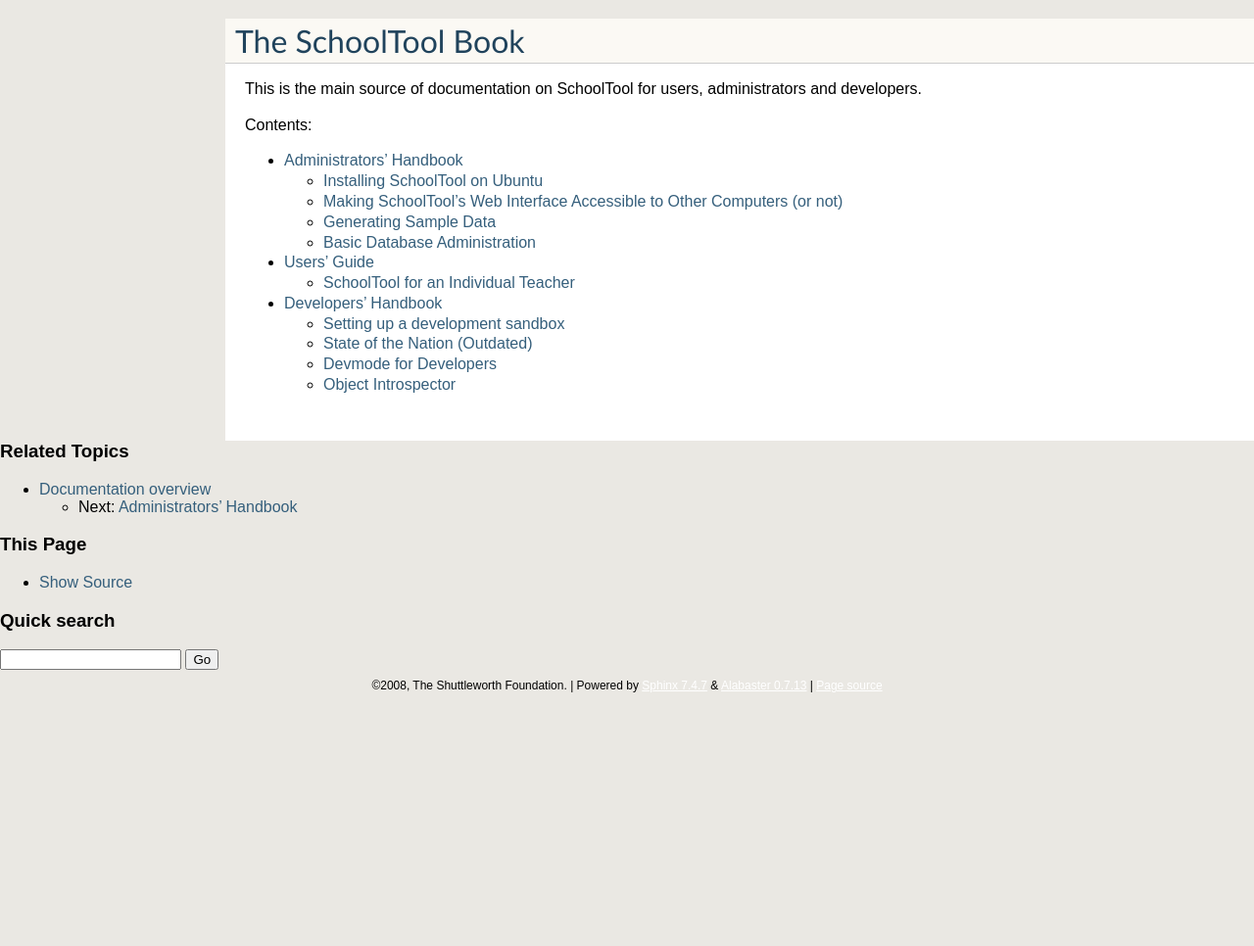
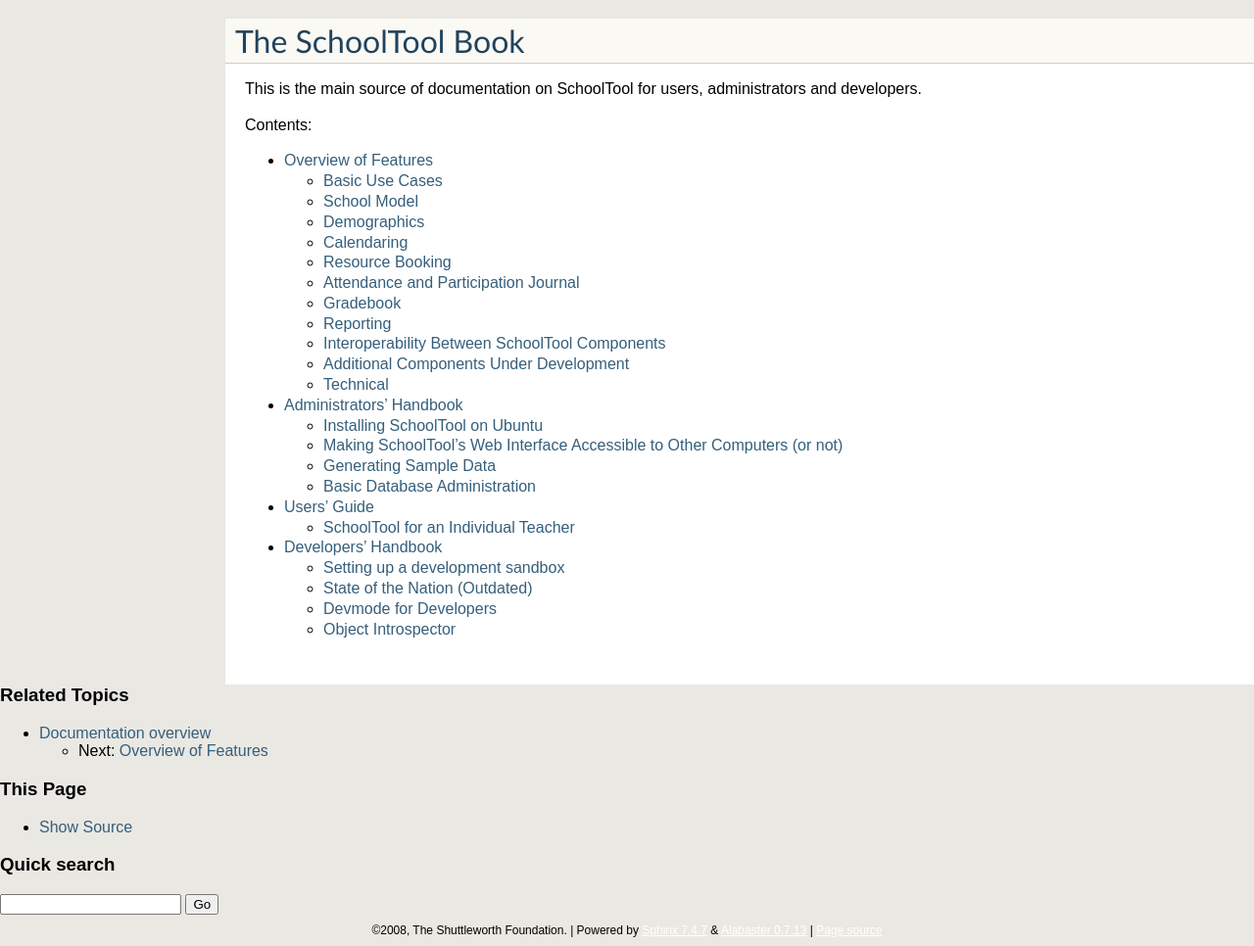
Before and after one commit to schooltool-project/schooltool-book, a Sphinx documentation site: the page built from source/index.rst, in a window 1280 px wide. Shown: the whole page at 98% size. Built offline with Sphinx 7.4.7, drawn with Linux system fonts in a browser that asks for light colours; before the commit the page ends 900 px from its top, so only the background shows below that; some of the changed lines change nothing that is shown.

Commit message:
added features page

```diff
--- a/source/index.rst
+++ b/source/index.rst
@@ -12,6 +12,7 @@
 .. toctree::
    :maxdepth: 2
 
+   intrepid-features
    administrators
    users
    developers
--- /dev/null
+++ b/source/intrepid-features.rst
@@ -0,0 +1,133 @@
+Overview of Features
+====================
+
+Basic Use Cases
+---------------
+
+SchoolTool is configured by default to act as what is often called a "student information system" or SIS.  The focus is on tracking information related to students.  It is a subset of a complete "management information system" or MIS for schools, which might also cover systems like accounting.
+
+SchoolTool is not a "learning managment system," or LMS, such as Moodle, although they share some overlapping components, such as a gradebook.  SchoolTool does not contain curriculum or learning objects.  One way to differentiate between SIS and LMS roles is note that LMS's don't print student report cards, while SIS's do.  SIS data focuses on students; the LMS is organized around courses.
+
+SchoolTool is designed for extensibility, however, so we hope that in collaboration with outside users, governments and vendors SchoolTool will offer more functionality beyond basic SIS components in the future.
+
+Because SchoolTool is free and easy to install, it can also practically be deployed and used within a school by a small subset of teachers, or even installed on a laptop or desktop PC and used by a single teacher as an online gradebook or attendance journal.  Likewise, schools can use individual components of SchoolTool, such as resource booking, without committing to using it as a complete student information system.
+
+Currently, the primary use case for SchoolTool is for one server instance corresponding to one school.  You can handle multiple schools by running multiple server processes (software) on one physical server (hardware).  Managing multiple schools efficiently is a long-term goal for SchoolTool.  It is possible in some cases to track specific data about several similar schools on one SchoolTool instance.
+
+School Model
+------------
+
+* Persons: Default roles for people are students, teachers, school administrators, and site administrators (technical).  Parent access is planned for future releases.  People can be imported and exported from text files.  By design all people can log in, but currently our development focus has been on teacher and administrator views.  If people are not assigned passwords, they cannot log in.
+
+* Groups: Create arbitrary groups of people representing school organizations, clubs, teams, etc.  Group rosters can be imported from text files.
+
+* Courses and sections: Courses define blocks of curriculum; e.g., 1st grade Math, 9th grade English.  Sections are the groupings of teachers and students working on a course; e.g., Mr. Hoffman's 9:30 Algebra I class, Fall 2009 semester.  Courses and sections can be imported from text files.
+
+* Years and terms: Years are the longest block of time in SchoolTool.  The transition between years represents a regular point of significant reorganization within the school; e.g., when most students are promoted, teachers hired, etc.).  Terms define when sections begin and end.
+
+* Timetables: Timetables define when sections meet during the week.  This is the school's "bell schedule."  SchoolTool handles simple timetables; e.g., classes meet the same time every day; and many complex ones, such as rotating schedules and schedules with different start and end times on different days of the week.  SchoolTool does not currently generate class rosters or automatically schedule sections into rooms and times.  It tracks the timetables you enter or import.
+
+* Resources: SchoolTool allows you to manage and track shared resources.  These are divided into "locations" and "resources," with further user-created types such as "classrooms" or "projectors."  Each has additional meta-data, such as the seating capacity of a location.  Resources can be imported from a text file.
+
+Demographics
+------------
+
+SchoolTool 2008.10 has a simple implementation of demographics, tracking the following data: first name, last name, gender, email, phone, birth date and advisor.  Based on user feedback, we will add to this to create a more complete default schema for SchoolTool 2009.04.  We will also help local developers create custom demographic schemas.
+
+In the long run we hope to support end-user customizable demographic fields.
+
+Calendaring
+-----------
+
+* SchoolTool automatically creates a web-based calendar for every person, group, resource, and section.  There is also a school-wide calendar that can be displayed on the front page of SchoolTool.
+
+* Person calendars are private.  By default, group and section calendars are visible only to members.
+
+* Like iCal, Google Calendar, and other popular calendaring applications, SchoolTool allows users to "overlay" events from other calendars on their personal calendar.  For example, by default, a student sees events from all sections they are enrolled in and the school-wide calendar.
+
+* Calendars are aware of the school timetable, so by default new events will start and end at the beginning and end of class periods.
+
+* Users can create single or repeating events.  Teachers can edit section events to note tests, assignment and other class information.
+
+* Calendars can be imported and exported to other popular applications like iCal and Google Calendar using the iCal (.ics) format.
+
+Resource Booking
+----------------
+
+Teachers, administrators and managers can schedule shared resources via their calendar.  This component is fairly mature and stable; some schools may use SchoolTool for this functionality alone.
+
+How it works:
+
+* A teacher, administrator or manager selects and existing calendar event or creates a new one.
+
+* He or she can then select the type of resource he needs; SchoolTool returns a list of the resources of that type which are available or already booked.
+
+* The user can then add an available resource to the event; an event at the same time is added to the resource's calendar.
+
+Users can monitor or print the schedule for each resource by viewing its calendar.
+
+Attendance and Participation Journal
+------------------------------------
+
+SchoolTool provides a simple attendance and participation journal for each section which allows a teacher to track absences and tardies, and optionally assign each student a numeric score for each class meeting.  Each meeting of a section can also be assigned a description.  The teacher can add a cumulative attendance/participation grade for the term.
+
+Individual entries in the journal grid are stored to the server without requiring a page reload using Ajax.  The journal displays average participation scores and total absences for the term.
+
+The current system is adequate for teacher record keeping and providing basic data for report cards.  We have not implemented a full workflow to manage excused and unexcused absences for a school with strict legal requirements, such as US public schools.  We will focus on improving the user experience and reports for this simpler case first.
+
+The attendance journal was created in collaboration with faculty from the Vilnius Lyceum in Vilnius, Lithuania.
+
+Gradebook
+---------
+
+SchoolTool includes a basic assignment-oriented gradebook for each section.  Each section can have multiple spreadsheet worksheets.  Teachers create assignments (or "activities") that are organized and may be weighted by category, such as "exam" or "presentation."  Grades can be assigned by a variety of systems, including point values and letter grades.  Additional scoring systems can be added in code; suggestions are welcome.
+
+The gradebook is fairly complete in functionality, but still rough around the edges, and gradebooks are imfamously full of edge cases.  Beta testing is strongly encouraged!  Let us know what needs fixing.
+
+Reporting
+---------
+
+SchoolTool's printed reports are generated using the free and powerful ReportLab library.  Now that SchoolTool can capture a variety of data for a school, we need your feedback on exactly what kind of reports are needed at your school.  Creating a set of high quality printable and web-viewable reports is a priority for development.  Let us know what you need!
+
+Interoperability Between SchoolTool Components
+----------------------------------------------
+
+SchoolTool 2008.10.1 does not support some rather obvious kinds of interaction between components, such as displaying the attendance journal grade in the gradebook, or adding gradebook assignments to student calendars.  We will be working on adding "low hanging fruit" like this to the 2009.4 release.
+
+Additional Components Under Development
+---------------------------------------
+
+There are two additional SchoolTool components being tested at two US high schools.  Each is a powerful and compelling application in its own right, and an example of the kind of user-driven extensions we hope to see as part of a growing SchoolTool ecosystem.  We hope to have them packaged for general use with SchoolTool in 2009.
+
+* CanDo is a full-featured competency tracking system developed primarily by students in and around Arlington, Virginia for use initially at the Arlington Career Center.  It has been under development in various iterations for almost five years; the current SchoolTool-based version is cleanly integrated into SchoolTool and running stably with a production installation tracking 8000 students.  CanDo development has been funded by the Arlington School District, State of Virginia, and Mark Shuttleworth.
+
+* At Science Leadership Academy in Philadelphia, Pennsylvania, we have developed a student intervention tracking system.  This provides a workflow for managing a set of goals for a student, coordinating the process between relevant stakeholders.
+
+Technical
+---------
+
+* 100% free and open source software stack:
+  - Python programming language;
+  - Zope 3 component architecture;
+  - Zope Object Database (ZODB);
+  - ReportLab PDF generation.
+
+* Security: Our custom security model manages permissions based both on role (e.g., teacher, school adminitrator) and relationships (e.g., between a specific teacher and student).  Basic customization of some key aspects of the security policy can be done through the web by the site manager.  Complete customization is possible through XML configuration files.
+
+* Test-driven development: SchoolTool includes a comprehensive test suite, including unit and functional tests.  Python "doctests" double as narrative developer documentation.
+
+* Installation and upgrades: are managed via the Ubuntu packaging system and Launchpad.net.  Two step production server deployment on Ubuntu Linux.  One-step bugfix upgrades within SchoolTool release versions.  Major releases synchronized to Ubunutu releases.
+
+* Internationalization: SchoolTool is completely translatable.  New translations can be contributed via the Rosetta system on Launchpad.net.
+
+* Single-sign on: SchoolTool includes somewhat unpolished implementation of the Central Authentication Service (CAS) for single sign on with other enterprise applications such as Moodle and Drupal.  CAS requires a separate authentication server; we have been using RubyCAS in this role at a test site.  The CAS server can be easily configured to authenticate against your LDAP server or another external database.
+
+* Web server: SchoolTool contains its own server for easy testing and simple deployments.  For sites requiring a encrypted (SSL) connection, we recommend using Apache as a secure proxy.
+
+* Virtual servers: For schools in a predominantly Windows or other non-Ubuntu environment, we recommend running SchoolTool on a dedicated virtual server, running Ubuntu Server Edition JeOS.  Regardless of the host operating system, running SchoolTool on its own virtual server isolated from other services is a good security precaution.
+
+* Developer tools: "devmode" provides object introspection and API documentation via the SchoolTool web interface.
+
+* Sample data: To aid in testing SchoolTool, we provide tools for generating sample data for two years in a school of 1000 students (NOTE: this is temporarily disabled in SchoolTool 2008.10.0).
+
+* Consistent programming style: For readibility and easier modification, SchoolTool conforms to the official PEP 8 Style Guide for Python Code.
```
